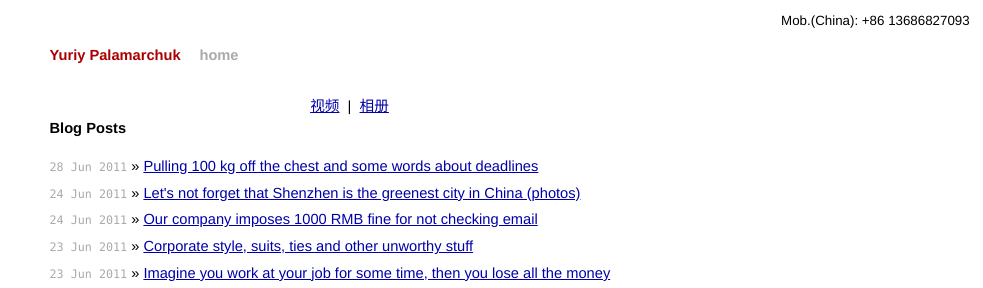
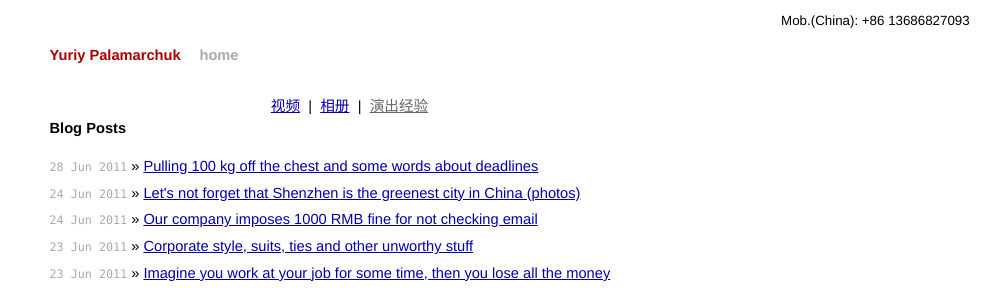
Before and after one commit to iurii/iurii.github.com, a Jekyll site: the page built from index.html, in a window 1280 px wide. Shown: the top 288 px of the page, without its empty margins (297-1280 px from the left). Built offline with Jekyll 4.4.1, drawn with Linux system fonts in a browser that asks for light colours.

Commit message:
about.html added

```diff
--- a/index.html
+++ b/index.html
@@ -6,7 +6,7 @@ title: Yuriy Palamarchuk
 <div id="home">
 
  <div style="width: 600px; margin-left: auto ; margin-right: auto ; text-align: center;">
-  <a href="video.html" alt="Video" title="Video">视频</a>&nbsp;&nbsp;|&nbsp;&nbsp;<a href="photo.html" alt="Photos" title="Photos">相册</a>
+  <a href="video.html" alt="Video" title="Video">视频</a>&nbsp;&nbsp;|&nbsp;&nbsp;<a href="photo.html" alt="Photos" title="Photos">相册</a>&nbsp;&nbsp;|&nbsp;&nbsp;<a href="about.html" style="color: #666666;" alt="Acting experience title="Acting experience">演出经验</a>
  </div>
 
   <h1>Blog Posts</h1>
```
